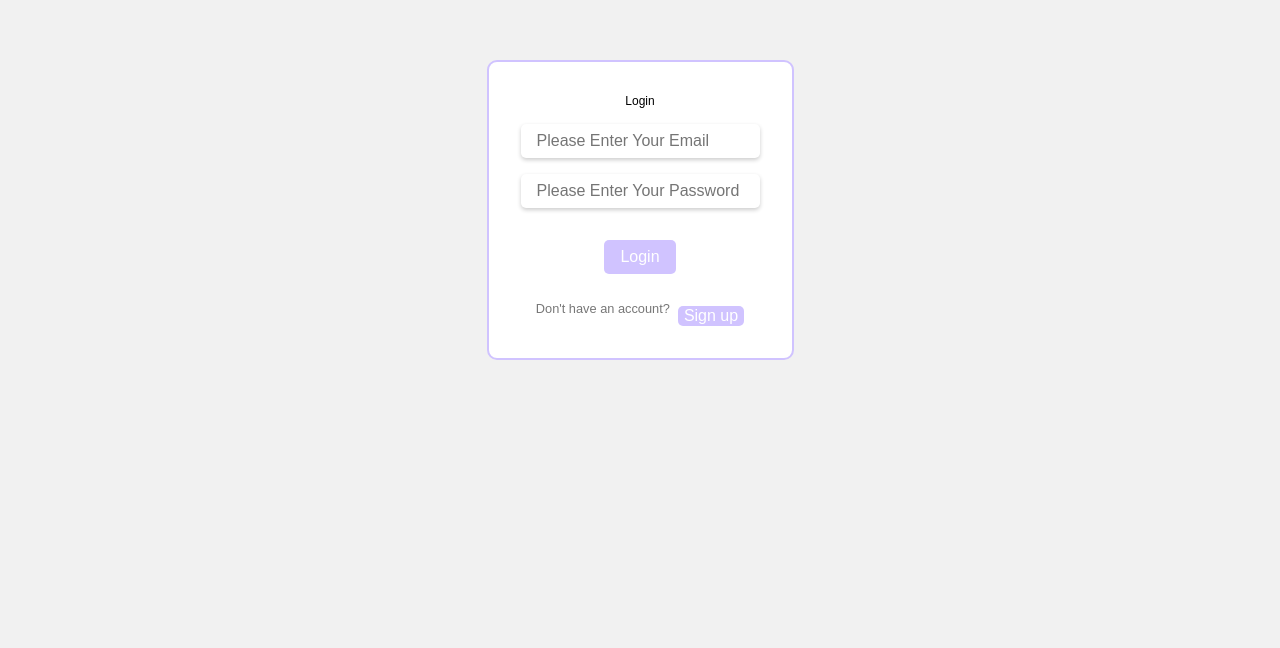
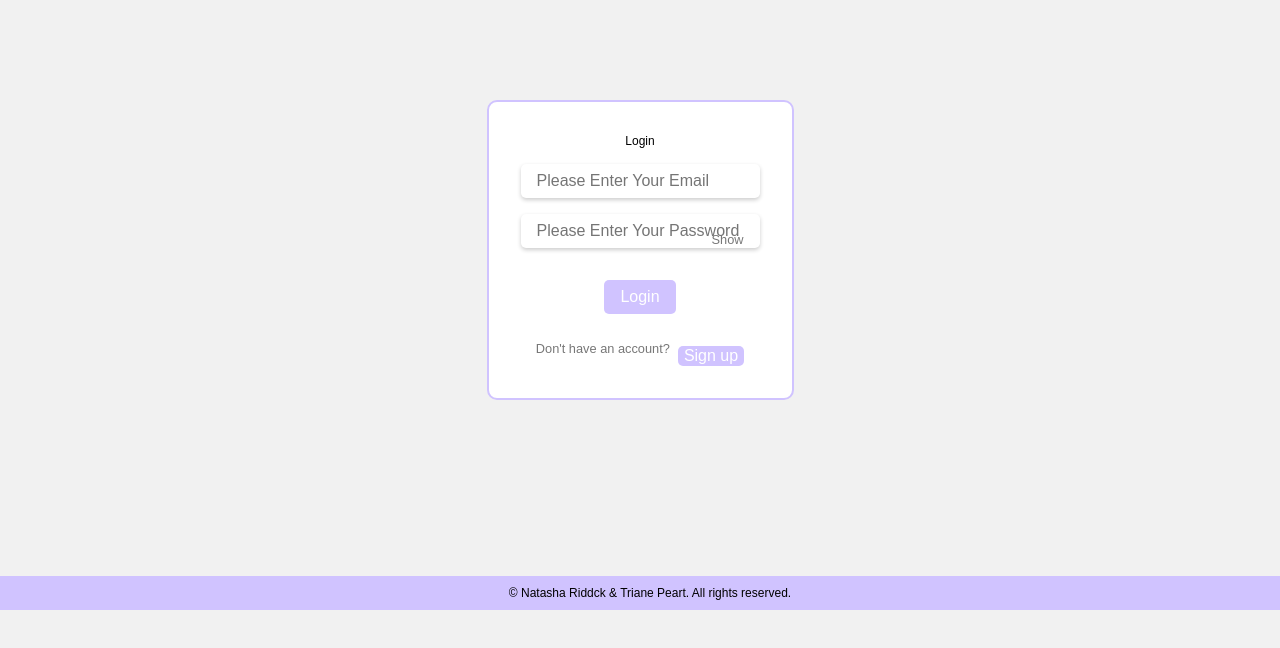
Before and after one commit to Team5Capstone/a-social-frontend, a React (Create React App) app: page / in a window 1280 px wide. Shown: the part 190-838 px from the top of the page. Before the commit the page ends 800 px from the top, so only its background shows below. Built offline with nearby package versions, Linux system fonts and the light colour scheme; no server answers; the HTML template or start-up script is replaced by a standard one.

Commit message:
Login stuff

```diff
--- a/src/components/Login.js
+++ b/src/components/Login.js
@@ -8,6 +8,7 @@ function Login() {
   const [email, setEmail] = useState('');
   const [password, setPassword] = useState('');
   const [errorMessage, setErrorMessage] = useState('');
+  const [showPassword, setShowPassword] = useState(false); // New state for password visibility
   const navigate = useNavigate();
 
   useEffect(() => {
@@ -27,8 +28,8 @@ function Login() {
       });
       const data = response.data;
 
-      if (response.status === 201) { // Change the status check to 201
-        localStorage.setItem('a-social', JSON.stringify(data.id)); // Store the entire data object
+      if (response.status === 201) {
+        localStorage.setItem('a-social', JSON.stringify(data.id));
         navigate('/profile');
       } else {
         setErrorMessage(data.message);
@@ -40,6 +41,10 @@ function Login() {
 
   const handleSignupRedirect = () => {
     navigate('/signup');
+  };
+
+  const togglePasswordVisibility = () => {
+    setShowPassword(!showPassword);
   };
 
   return (
@@ -55,14 +60,23 @@ function Login() {
             className="login-input"
             required
           />
+          <div className="password-input-container">
             <input
-            type="password"
+              type={showPassword ? 'text' : 'password'}
               placeholder="Please Enter Your Password"
               value={password}
               onChange={(e) => setPassword(e.target.value)}
               className="login-input"
               required
             />
+            <button
+              type="button"
+              className="password-visibility-button"
+              onClick={togglePasswordVisibility}
+            >
+              {showPassword ? 'Hide' : 'Show'}
+            </button>
+          </div>
           <button type="submit" className="login-button">
             Login
           </button>
--- a/src/components/NavBar.js
+++ b/src/components/NavBar.js
@@ -20,8 +20,29 @@ function NavBar() {
 
   const signedIn = !!window.localStorage.getItem('a-social');
 
+  let sidebar = null;
+  if (signedIn && showSettings) {
+    sidebar = (
+      <div className="settings-sidebar">
+        <div className="sidebar-header">
+          <button className="close-btn" onClick={handleSettingsClick}>
+            X
+          </button>
+        </div>
+        <div className="sidebar-content">
+          <button className="logout-link" onClick={handleLogout}>
+            Logout
+          </button>
+          <Link to="/faq" className="faq-link">
+            FAQ
+          </Link>
+        </div>
+      </div>
+    );
+  }
+
   return (
-    <>
+    <React.Fragment>
       {signedIn && (
         <nav className="navbar">
           <Link to="/profile">
@@ -60,7 +81,7 @@ function NavBar() {
             <button className="dropbtn">Extras</button>
             {showExtras && (
               <div className="dropdown-content">
-                <Link to="/maps">Sensory Map</Link>
+                <Link to="/plexi">Wellness Companion</Link>
                 <Link to="/journal">My Journal</Link>
               </div>
             )}
@@ -71,24 +92,16 @@ function NavBar() {
           </Link>
         </nav>
       )}
-      {showSettings && (
-        <div className="settings-sidebar">
-          <div className="sidebar-header">
-            <button className="close-btn" onClick={handleSettingsClick}>
-              X
-            </button>
-          </div>
-          <div className="sidebar-content">
-            <button className="logout-link" onClick={handleLogout}>
-              Logout
-            </button>
-            <Link to="/faq" className="faq-link">
-              FAQ
-            </Link>
-          </div>
-        </div>
-      )}
-    </>
+
+      <div className="content" />
+
+      {sidebar}
+
+      <footer className="footer">
+        {/* Your footer content goes here */}
+        <p>&copy; Natasha Riddck & Triane Peart. All rights reserved.</p>
+      </footer>
+    </React.Fragment>
   );
 }
 
--- a/src/pages/SignUp.js
+++ b/src/pages/SignUp.js
@@ -15,6 +15,10 @@ const SignUp = () => {
     password: '',
     dob: '',
   });
+
+  const handleLogInRedirect = () => {
+    navigate('/');
+  };
 
   function handleTextChange(e) {
     setUser({ ...user, [e.target.name]: e.target.value });
@@ -103,7 +107,7 @@ const SignUp = () => {
         </form>
         <div className="signup-link">
           <p>Already have an account?</p>
-          <button>Log In</button>
+          <button onClick={handleLogInRedirect}>Log In</button>
         </div>
       </div>
     </div>
--- a/src/style/Landing.css
+++ b/src/style/Landing.css
@@ -52,6 +52,25 @@
   cursor: pointer;
 }
 
+.password-input-container {
+  position: relative;
+}
+
+.login-box .password-visibility-button {
+  position: absolute;
+  right: 0.5rem;
+  top: 50%;
+  transform: translateY(-50%);
+  padding: 0.5rem;
+  border: none;
+  background-color: transparent;
+  color: #777;
+  font-size: 0.8rem;
+  cursor: pointer;
+  display: flex;
+  align-items: center;
+}
+
 .signup-link {
   display: flex;
   justify-content: center;
--- a/src/style/NavBar.css
+++ b/src/style/NavBar.css
@@ -3,8 +3,10 @@
   background-color: #d0c3ff;
   display: flex;
   justify-content: flex-start;
-  padding: 8px;
+  padding: 25px;
+  box-shadow: 0px 10px 10px 10px rgba(0,0,0,0.1);
 }
+/* Navigation */
 
 .profile-pic {
   color: black;
@@ -19,6 +21,22 @@
   display: inline-block;
 }
 
+.logout-link {
+  display: inline-block;
+  padding: 8px 16px;
+  background-color: #3F00FF;
+  color: #fff;
+  border: none;
+  border-radius: 4px;
+  text-decoration: none;
+  font-size: 16px;
+  cursor: pointer;
+  transition: background-color 0.3s ease-in-out;
+}
+
+.button:hover {
+  background-color: #6633FF;
+}
 .dropdown-content {
   display: none;
   position: absolute;
@@ -109,7 +127,7 @@
   margin-bottom: 16px;
 }
 
-.settings-sidebar .close-btn {
+.settings-sidebar .close-btn  {
   position: absolute;
   top: 16px;
   right: 16px;
@@ -151,3 +169,19 @@
 .settings-sidebar .sidebar-content {
   margin-top: 30px
 }
+
+/* Page Content */
+.content {
+  padding: 20px;
+}
+
+/* Footer */
+.footer {
+  background-color: #d0c3ff;
+  padding: 10px;
+  text-align: center;
+  position: fixed;
+  bottom: 0;
+  left: 0;
+  width: 100%;
+}
```
Lines whose indentation alone changed are shown as unchanged.
